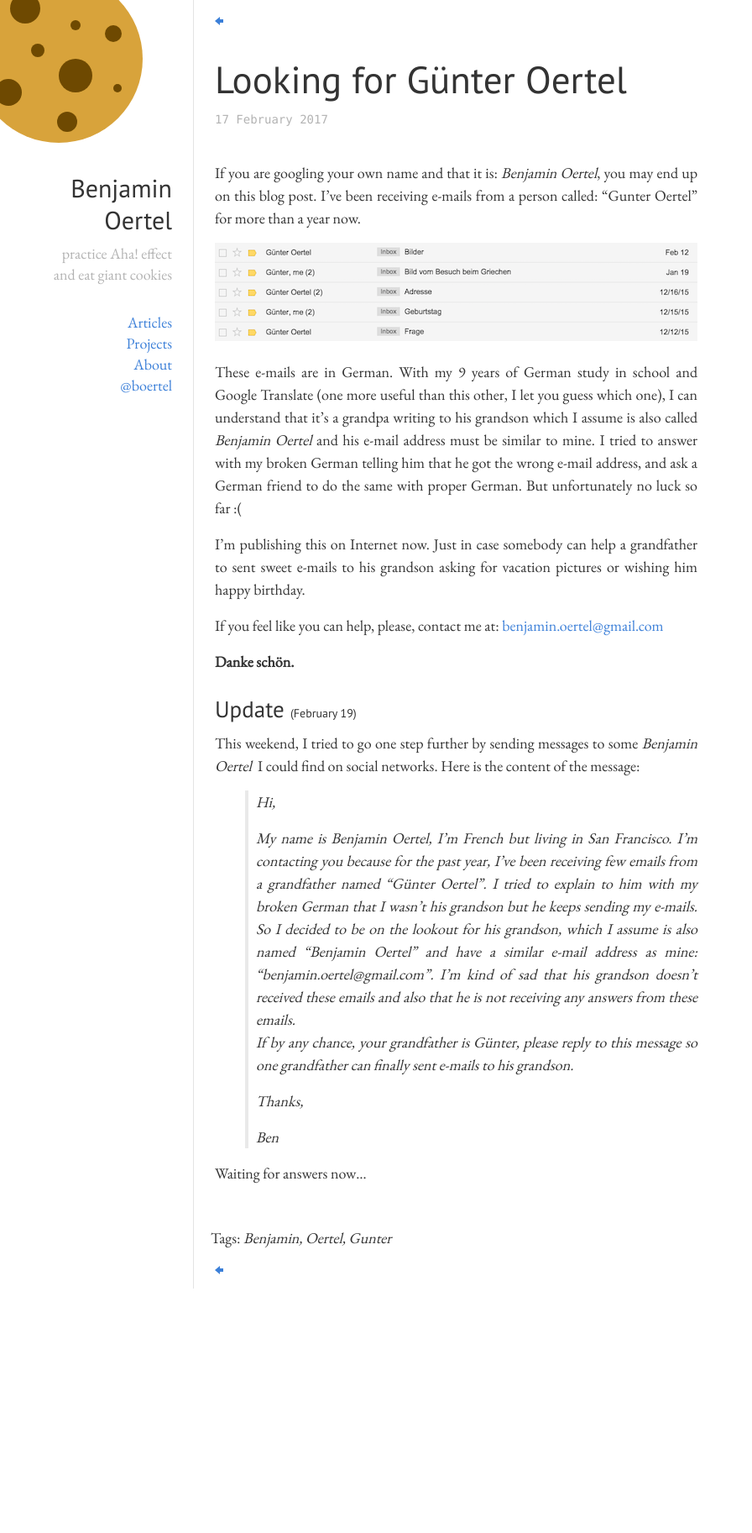
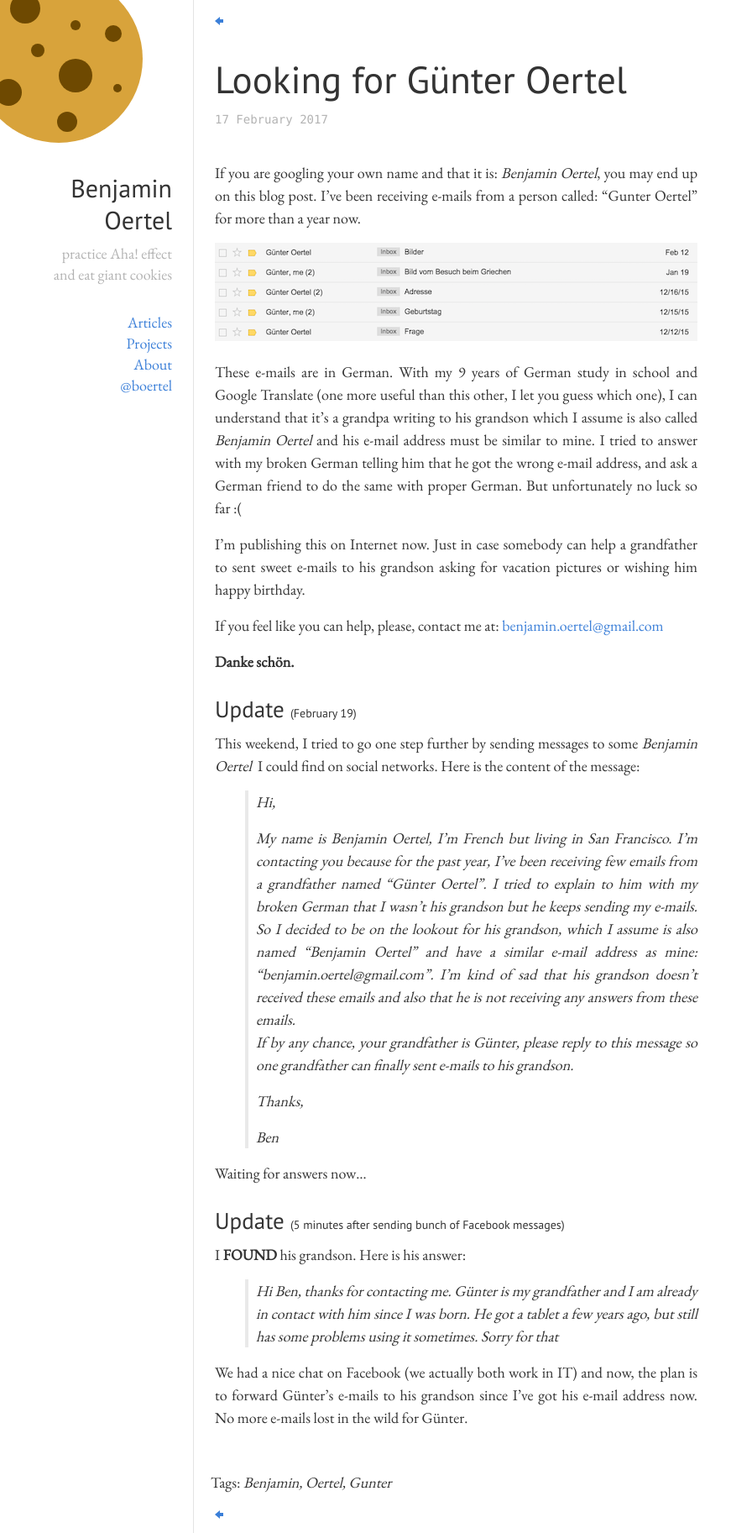
Before and after one commit to boertel/blog, a Jekyll site: the page built from _posts/2017-02-17-looking-for-gunter-oertel.md, in a window 1280 px wide. Shown: the whole page at 84% size, without its empty margins (0-896 px from the left). Built offline with Jekyll 4.4.1, drawn with Linux system fonts in a browser that asks for light colours; comment, search, counter and statistics services are not loaded; before the commit the page ends 1534 px from its top, so only the background shows below that.

Commit message:
I found Hime

```diff
--- a/_posts/2017-02-17-looking-for-gunter-oertel.md
+++ b/_posts/2017-02-17-looking-for-gunter-oertel.md
@@ -31,3 +31,12 @@ This weekend, I tried to go one step further by sending messages to some *Benjam
 > Ben
 
 Waiting for answers now...
+
+
+### Update <small>(5 minutes after sending bunch of Facebook messages)</small>
+
+I **FOUND** his grandson. Here is his answer:
+
+> Hi Ben, thanks for contacting me. Günter is my grandfather and I am already in contact with him since I was born. He got a tablet a few years ago, but still has some problems using it sometimes. Sorry for that
+
+We had a nice chat on Facebook (we actually both work in IT) and now, the plan is to forward Günter's e-mails to his grandson since I've got his e-mail address now. No more e-mails lost in the wild for Günter.
```
